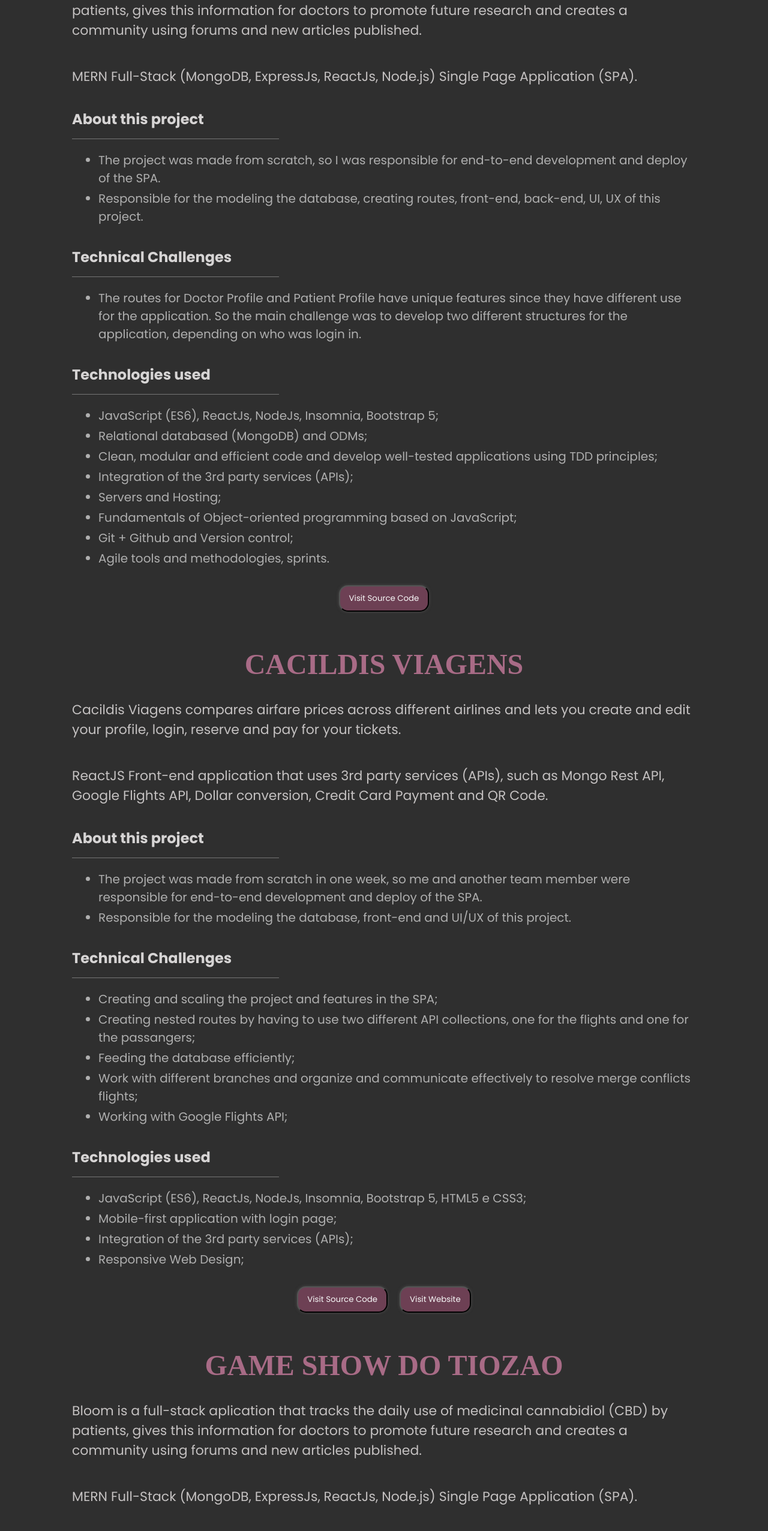
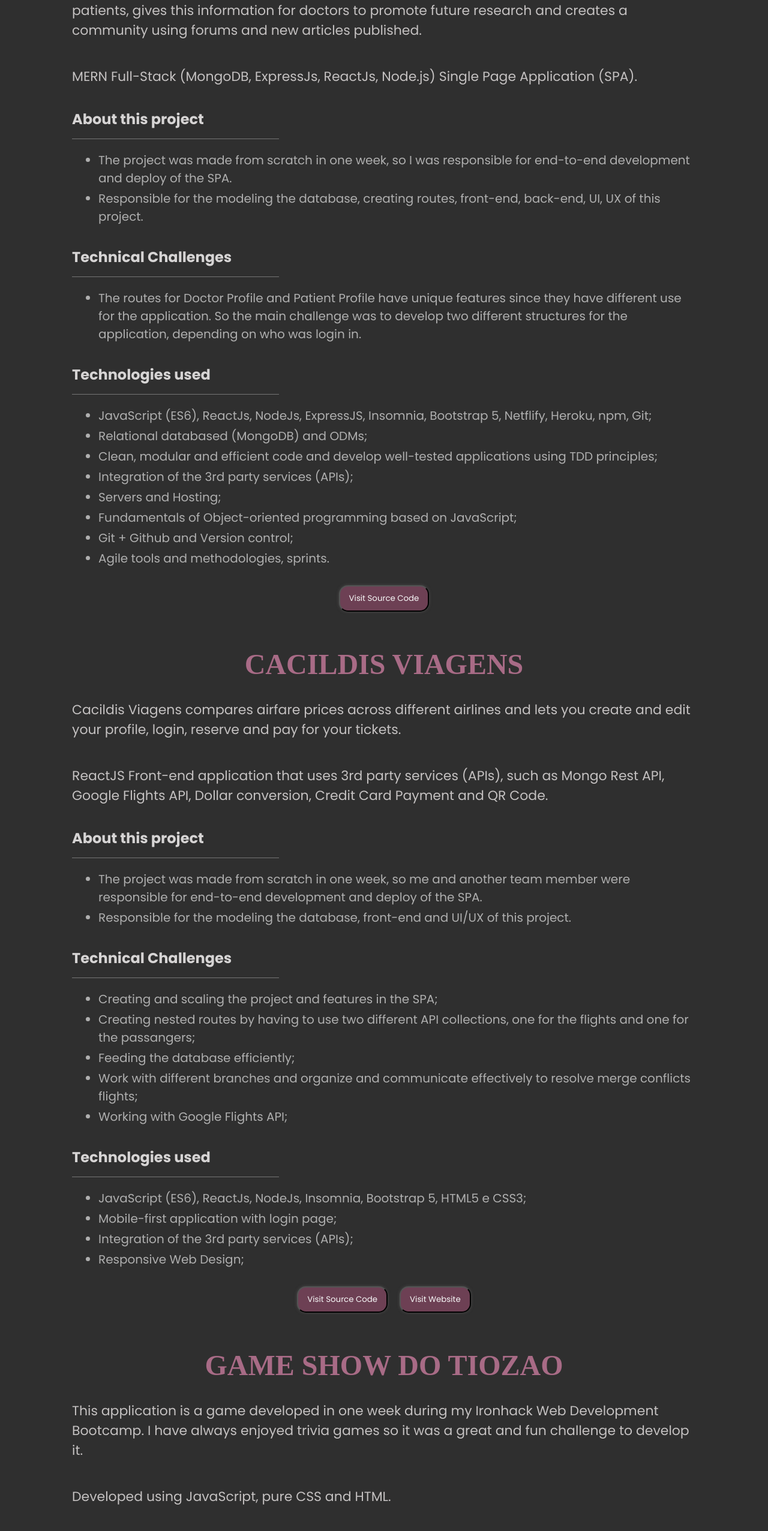
Before and after one commit to simoneguimaraes/portfolio-simone, a React (Create React App) app: page /projects in a window 1280 px wide. Shown: the part 239-2792 px from the top of the page at 60% size. Built offline with nearby package versions, Linux system fonts and the light colour scheme.

Commit message:
updated info in project three

```diff
--- a/src/components/ProjectsSection/ProjectsSection.js
+++ b/src/components/ProjectsSection/ProjectsSection.js
@@ -19,7 +19,7 @@ function ProjectsSection() {
       <div className="border-project"></div>
       <ul className="project-list-itens">
         <li>
-          The project was made from scratch, so I was responsible for end-to-end
+          The project was made from scratch in one week, so I was responsible for end-to-end
           development and deploy of the SPA.
         </li>
         <li>
@@ -41,7 +41,7 @@ function ProjectsSection() {
 
       <div className="border-project"></div>
       <ul className="project-list-itens">
-        <li>JavaScript (ES6), ReactJs, NodeJs, Insomnia, Bootstrap 5;</li>
+        <li>JavaScript (ES6), ReactJs, NodeJs, ExpressJS, Insomnia, Bootstrap 5, Netflify, Heroku, npm, Git;</li>
         <li>Relational databased (MongoDB) and ODMs;</li>
         <li>
           Clean, modular and efficient code and develop well-tested applications
@@ -151,54 +151,34 @@ function ProjectsSection() {
       {/* PROJECT THREE */}
       <h1 className="project-title">GAME SHOW DO TIOZAO</h1>
       <p>
-        Bloom is a full-stack aplication that tracks the daily use of medicinal
-        cannabidiol (CBD) by patients, gives this information for doctors to
-        promote future research and creates a community using forums and new
-        articles published.
+        This application is a game developed in one week during my Ironhack Web Development Bootcamp.
+        I have always enjoyed trivia games so it was a great and fun challenge to develop it.
       </p>
       <p>
-        MERN Full-Stack (MongoDB, ExpressJs, ReactJs, Node.js) Single Page
-        Application (SPA).
+        Developed using JavaScript, pure CSS and HTML.
       </p>
       <h2 className="project-about">About this project</h2>
       <div className="border-project"></div>
       <ul className="project-list-itens">
         <li>
-          The project was made from scratch, so I was responsible for end-to-end
-          development and deploy of the SPA.
-        </li>
-        <li>
-          Responsible for the modeling the database, creating routes, front-end,
-          back-end, UI, UX of this project.
+          The project was made from scratch in one, so I was responsible for end-to-end
+          development and deploy of the game.
         </li>
       </ul>
       <h2 className="project-challenge">Technical Challenges</h2>
       <div className="border-project"></div>
       <ul className="project-list-itens">
-        <li>
-          The routes for Doctor Profile and Patient Profile have unique features
-          since they have different use for the application. So the main
-          challenge was to develop two different structures for the application,
-          depending on who was login in.
-        </li>
+        <li>Identify each element in the DOM is and how to select it to use in functions;</li>
+        <li>How to insert new features without breaking the code;</li>
+        <li>How to keep a clean clean with so many variables and DOM elements;</li>
+        <li>What is the most important thing to do first.</li>
       </ul>
       <h2 className="project-tech">Technologies used</h2>
-
       <div className="border-project"></div>
       <ul className="project-list-itens">
-        <li>JavaScript (ES6), ReactJs, NodeJs, HTML5 e CSS3;</li>
-        <li>Relational databased (MongoDB) and ODMs;</li>
-        <li>
-          Clean, modular and efficient code and develop well-tested applications
-          using TDD principles;
-        </li>
-        <li>Integration of the 3rd party services (APIs);</li>
-        <li>Servers and Hosting;</li>
-        <li>
-          Responsive Web Design, Fundamentals of Object-oriented programming
-          based on JavaScript;
-        </li>
-        <li>Git + Github and Version control;</li>
+        <li>JavaScript (ES6), HTML5 e CSS3;</li>
+        <li>Mobile-first and Responsive Web Design;</li>
+        <li>Fundamentals of Object-oriented programming based on JavaScript;</li>
         <li>Agile tools and methodologies, sprints.</li>
       </ul>
       <div className="project-button-div">
```
